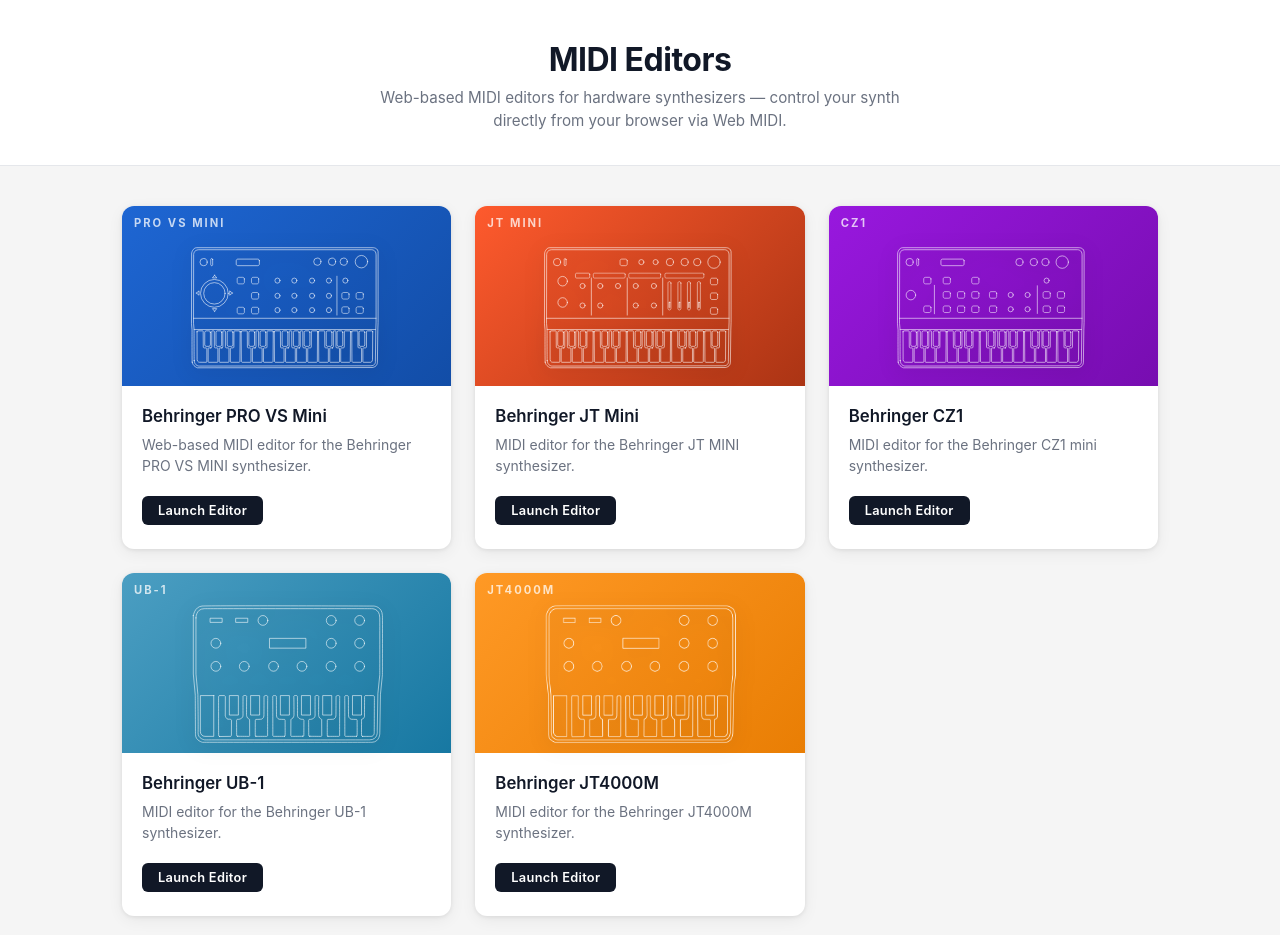
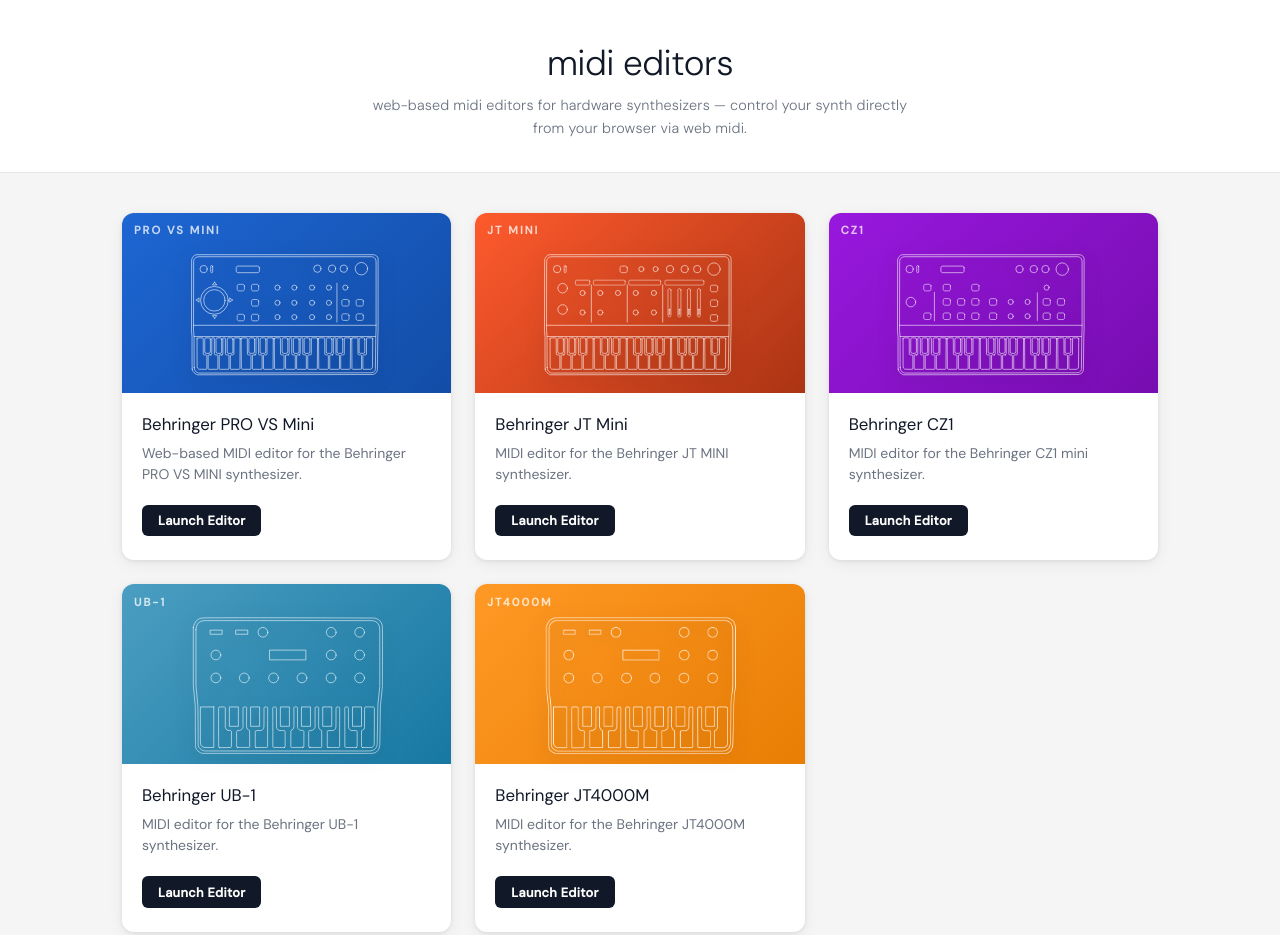
Before and after one commit to gary909/Midi-Editors, a plain HTML site: page index.html in a window 1280 px wide. Shown: the top 935 px of the page. Drawn offline with Linux system fonts and the light colour scheme.

Commit message:
styles: text font

```diff
--- a/styles.css
+++ b/styles.css
@@ -1,4 +1,4 @@
-@import url('https://fonts.googleapis.com/css2?family=Source+Code+Pro:wght@300&display=swap');
+@import url('https://fonts.googleapis.com/css2?family=DM+Sans:wght@300;400;500&family=Source+Code+Pro:wght@300&display=swap');
 
 /* ─── Reset & Base ─────────────────────────────────────────── */
 *, *::before, *::after {
@@ -8,7 +8,7 @@
 }
 
 body {
-    font-family: -apple-system, BlinkMacSystemFont, "Segoe UI", Roboto, Helvetica, Arial, sans-serif;
+    font-family: 'DM Sans', sans-serif;
     background: #f5f5f5;
     color: #1a1a1a;
     min-height: 100vh;
@@ -25,19 +25,23 @@
 }
 
 .site-header h1 {
-    font-size: 2rem;
-    font-weight: 700;
+    font-size: 2.2rem;
+    font-weight: 300;
     letter-spacing: -0.5px;
+    text-transform: lowercase;
     color: #111827;
 }
 
 .site-subtitle {
     margin-top: 0.5rem;
-    font-size: 0.95rem;
+    font-size: 0.9rem;
+    font-weight: 300;
     color: #6b7280;
     max-width: 560px;
     margin-inline: auto;
-    line-height: 1.5;
+    line-height: 1.6;
+    text-transform: lowercase;
+    letter-spacing: 0.01em;
 }
 
 /* ─── Grid ──────────────────────────────────────────────────── */
@@ -135,7 +139,7 @@
 
 .card-title {
     font-size: 1.05rem;
-    font-weight: 600;
+    font-weight: 400;
     color: #111827;
 }
 
```
